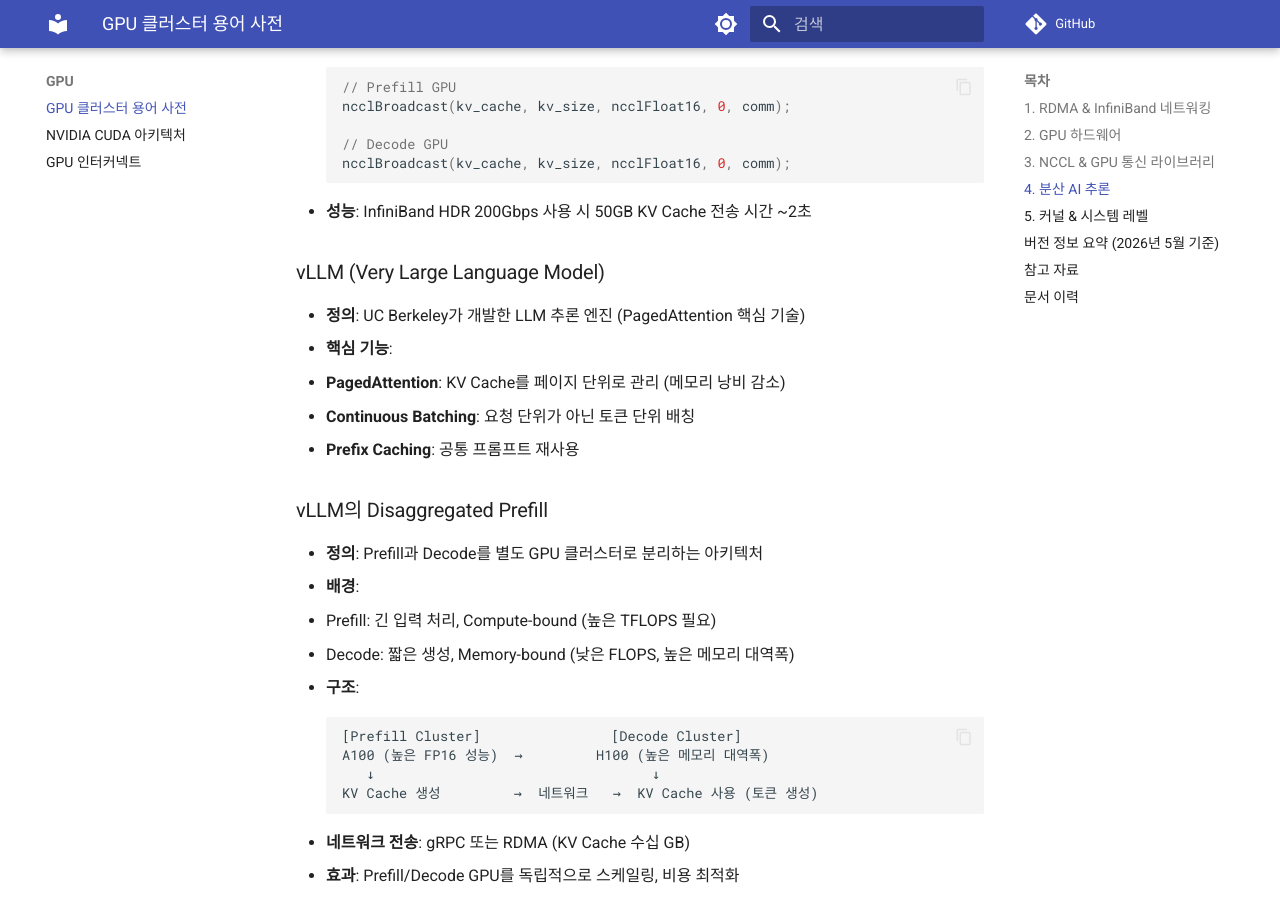
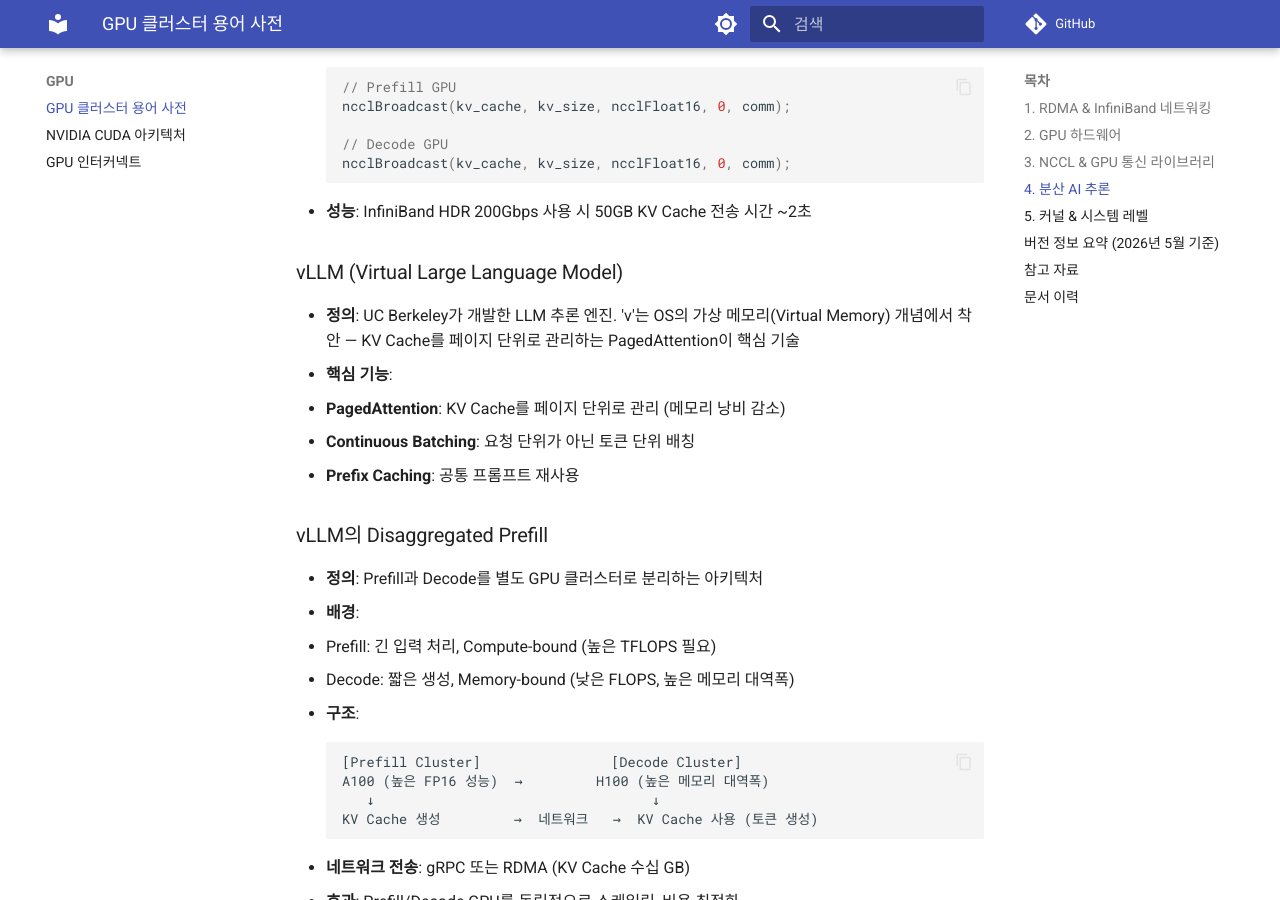
Before and after one commit to juwon8891/juwon8891.github.io, an MkDocs documentation site: the page built from docs/gpu/gpu-cluster-glossary.md, in a window 1280 px wide and 900 px high, scrolled down 13255 px. Built offline with MkDocs 1.6.1 and Material for MkDocs 9.7.7, drawn with Linux system fonts in a browser that asks for light colours; comment, search, counter and statistics services are not loaded.

Commit message:
fix: vLLM 전체 이름 및 정의 수정
- Very Large Language Model → Virtual Large Language Model
- 가상 메모리(Virtual Memory) 개념에서 착안한 네이밍 배경 추가

Co-Authored-By: Claude Sonnet 4.6 <noreply@anthropic.com>

````diff
--- a/docs/gpu/gpu-cluster-glossary.md
+++ b/docs/gpu/gpu-cluster-glossary.md
@@ -429,8 +429,8 @@ __global__ void matmul(float *A, float *B, float *C, int N) {
   ```
 - **성능**: InfiniBand HDR 200Gbps 사용 시 50GB KV Cache 전송 시간 ~2초
 
-### vLLM (Very Large Language Model)
-- **정의**: UC Berkeley가 개발한 LLM 추론 엔진 (PagedAttention 핵심 기술)
+### vLLM (Virtual Large Language Model)
+- **정의**: UC Berkeley가 개발한 LLM 추론 엔진. 'v'는 OS의 가상 메모리(Virtual Memory) 개념에서 착안 — KV Cache를 페이지 단위로 관리하는 PagedAttention이 핵심 기술
 - **핵심 기능**:
   - **PagedAttention**: KV Cache를 페이지 단위로 관리 (메모리 낭비 감소)
   - **Continuous Batching**: 요청 단위가 아닌 토큰 단위 배칭
````
